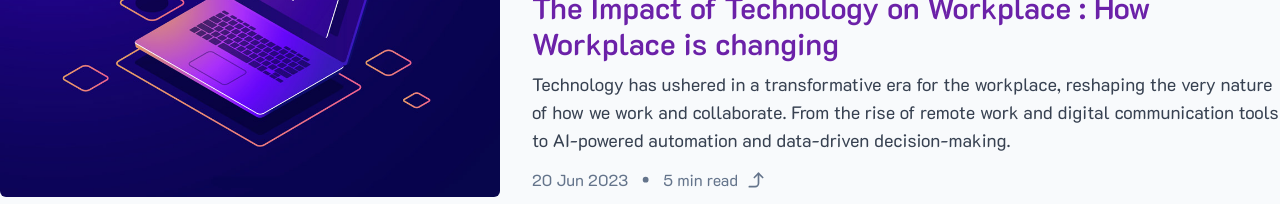
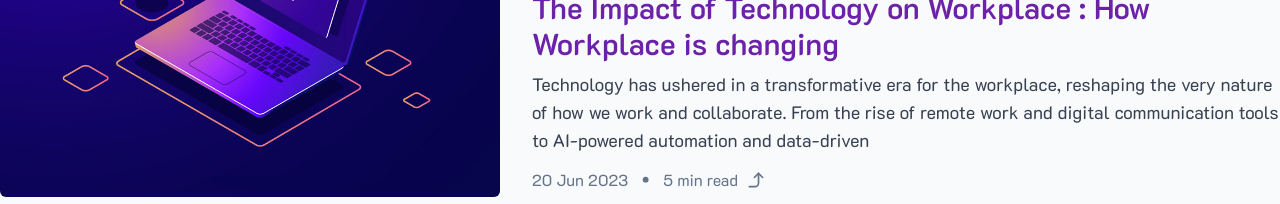
Before and after one commit to amrit-niure/Niure, a Next.js app: page /posts in a window 1280 px wide. Shown: the part 480-684 px from the top of the page. Built offline with nearby package versions, Linux system fonts and the light colour scheme; no server answers; the database is empty.

Commit message:
you got it .

```diff
--- a/src/app/posts/page.tsx
+++ b/src/app/posts/page.tsx
@@ -76,7 +76,7 @@ useEffect(() =>{
               Technology has ushered in a transformative era for the workplace,
               reshaping the very nature of how we work and collaborate. From the
               rise of remote work and digital communication tools to AI-powered
-              automation and data-driven decision-making.{" "}
+              automation and data-driven {" "}
             </p>
             <div className="flex items-center text-slate-500">
               <span>20 Jun 2023</span>
```
